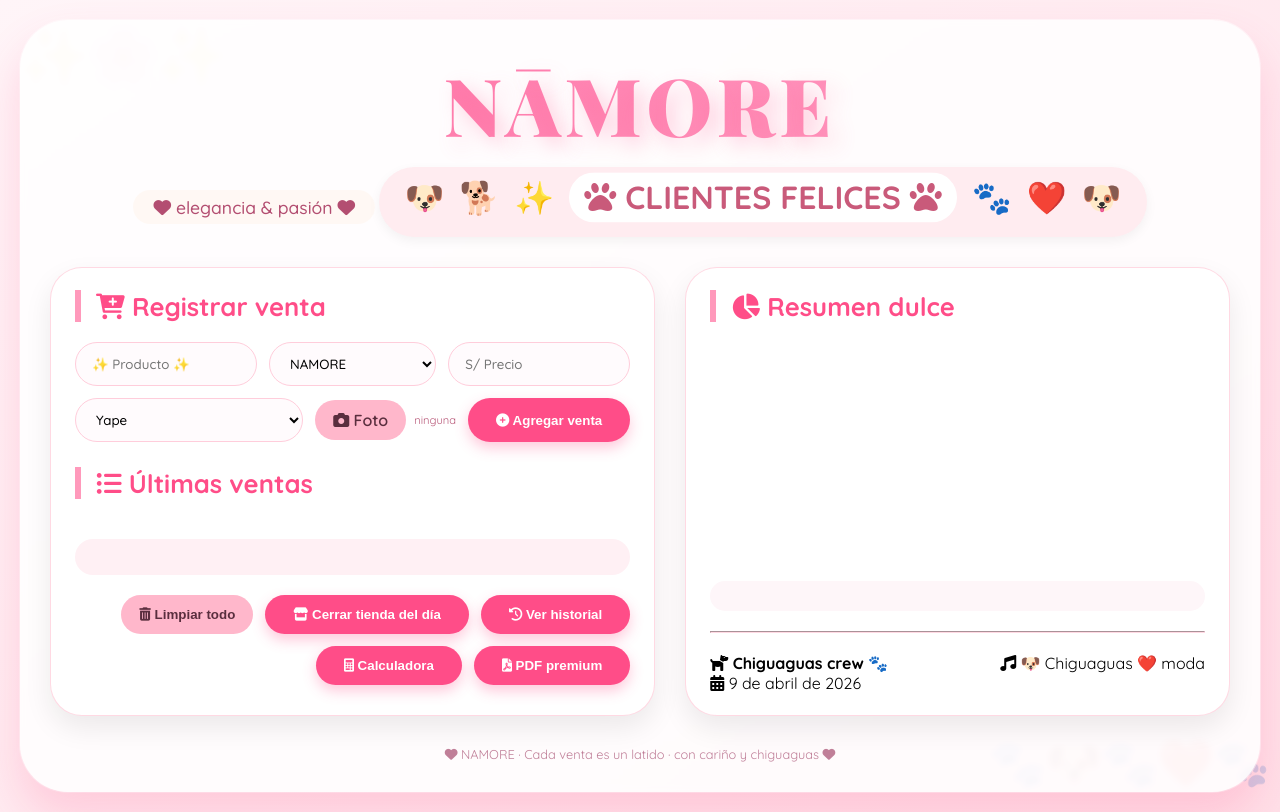
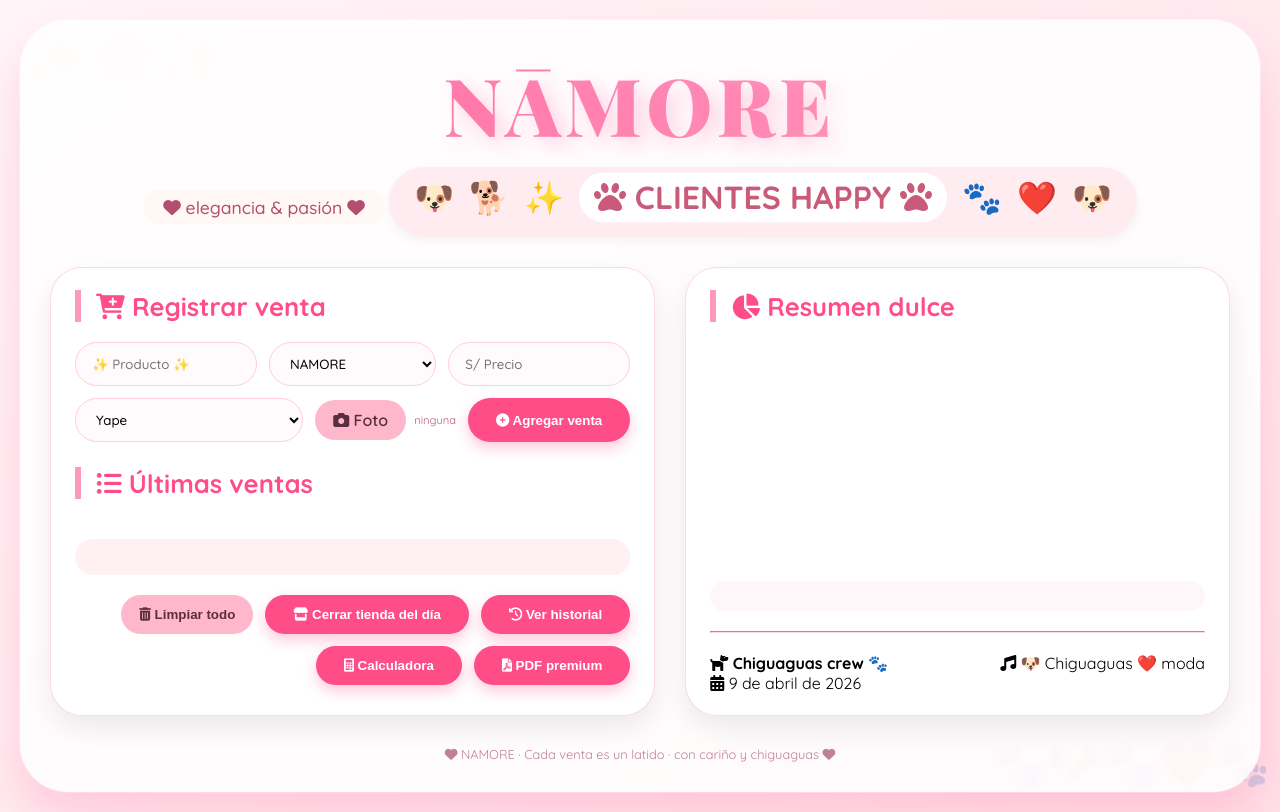
Before and after one commit to Jose11bay/tienda-registro, a website built with Vite: page index.html in a window 1280 px wide. Built offline with nearby package versions, Linux system fonts and the light colour scheme; no server answers.

Commit message:
cambio de texto

```diff
--- a/index.html
+++ b/index.html
@@ -183,7 +183,7 @@
     <div class="sub-lema"><i class="fas fa-heart"></i> elegancia & pasión <i class="fas fa-heart"></i></div>
     <div class="chiguagua-love">
       <span>🐶</span><span>🐕</span><span>✨</span>
-      <span class="chiguagua-text"><i class="fas fa-paw"></i> CLIENTES FELICES <i class="fas fa-paw"></i></span>
+      <span class="chiguagua-text"><i class="fas fa-paw"></i> CLIENTES HAPPY <i class="fas fa-paw"></i></span>
       <span>🐾</span><span>❤️</span><span>🐶</span>
     </div>
   </div>
```
